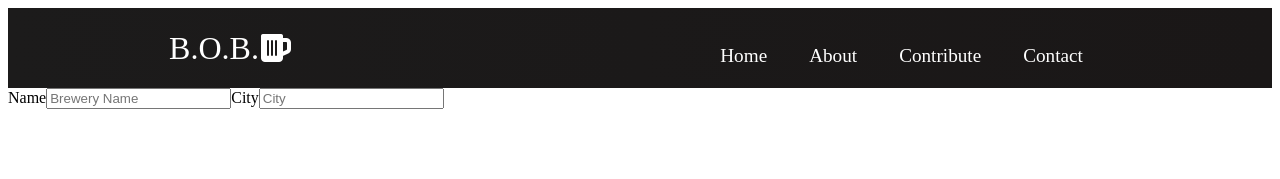
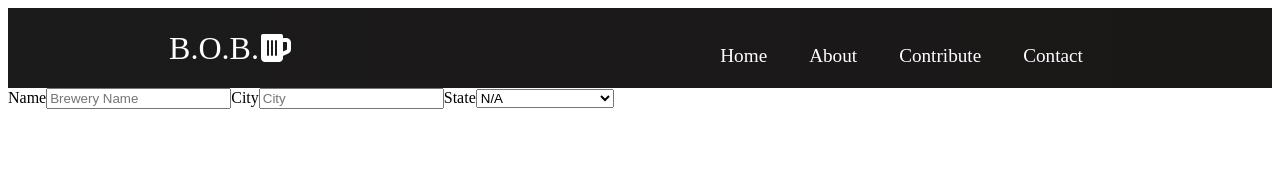
Before and after one commit to dianamora/B.O.B.frontend, a React (Create React App) app: page /contribute in a window 1280 px wide. Shown: the top 179 px of the page. Built offline with nearby package versions, Linux system fonts and the light colour scheme.

Commit message:
state drop down list

```diff
--- a/src/components/BreweryCard.js
+++ b/src/components/BreweryCard.js
@@ -2,7 +2,7 @@
 
 
 function BreweryCard({brewery}) {
-    debugger
+
     return (
         <Card className="m-3">
             {/* <Card.Img variant="top" alt="No Poster" src={props.poster==="N/A" ? NoImage : props.poster} />  */}
--- a/src/components/Contribute.js
+++ b/src/components/Contribute.js
@@ -1,15 +1,3 @@
-// import React from 'react';
-
-// function Contribute() {
-//     return (
-//         <div>
-//             <p>This is where the submit form to send post data to the api</p>
-//         </div>
-//     )
-// }
-
-// export default Contribute;
-
 import React, {useState, useEffect} from 'react';
 
 import Form from 'react-bootstrap/Form';
@@ -48,6 +36,66 @@
                                 onChange={ (e) => updateInputs(e.target) }
                                 placeholder='City'
                                 className='search-input' />
+                            <Form.Label>State</Form.Label>
+                            <Form.Control
+                                as="select"
+                                onChange={ (e) => updateInputs(e.target) }
+                                name="state"
+                                type="text">
+                                <option value="">N/A</option>
+                                <option value="AK">Alaska</option>
+                                <option value="AL">Alabama</option>
+                                <option value="AR">Arkansas</option>
+                                <option value="AZ">Arizona</option>
+                                <option value="CA">California</option>
+                                <option value="CO">Colorado</option>
+                                <option value="CT">Connecticut</option>
+                                <option value="DC">District of Columbia</option>
+                                <option value="DE">Delaware</option>
+                                <option value="FL">Florida</option>
+                                <option value="GA">Georgia</option>
+                                <option value="HI">Hawaii</option>
+                                <option value="IA">Iowa</option>
+                                <option value="ID">Idaho</option>
+                                <option value="IL">Illinois</option>
+                                <option value="IN">Indiana</option>
+                                <option value="KS">Kansas</option>
+                                <option value="KY">Kentucky</option>
+                                <option value="LA">Louisiana</option>
+                                <option value="MA">Massachusetts</option>
+                                <option value="MD">Maryland</option>
+                                <option value="ME">Maine</option>
+                                <option value="MI">Michigan</option>
+                                <option value="MN">Minnesota</option>
+                                <option value="MO">Missouri</option>
+                                <option value="MS">Mississippi</option>
+                                <option value="MT">Montana</option>
+                                <option value="NC">North Carolina</option>
+                                <option value="ND">North Dakota</option>
+                                <option value="NE">Nebraska</option>
+                                <option value="NH">New Hampshire</option>
+                                <option value="NJ">New Jersey</option>
+                                <option value="NM">New Mexico</option>
+                                <option value="NV">Nevada</option>
+                                <option value="NY">New York</option>
+                                <option value="OH">Ohio</option>
+                                <option value="OK">Oklahoma</option>
+                                <option value="OR">Oregon</option>
+                                <option value="PA">Pennsylvania</option>
+                                <option value="PR">Puerto Rico</option>
+                                <option value="RI">Rhode Island</option>
+                                <option value="SC">South Carolina</option>
+                                <option value="SD">South Dakota</option>
+                                <option value="TN">Tennessee</option>
+                                <option value="TX">Texas</option>
+                                <option value="UT">Utah</option>
+                                <option value="VA">Virginia</option>
+                                <option value="VT">Vermont</option>
+                                <option value="WA">Washington</option>
+                                <option value="WI">Wisconsin</option>
+                                <option value="WV">West Virginia</option>
+                                <option value="WY">Wyoming</option>
+                            </Form.Control>
                     </Form.Group>
                 </Col>
             </Row>
```
